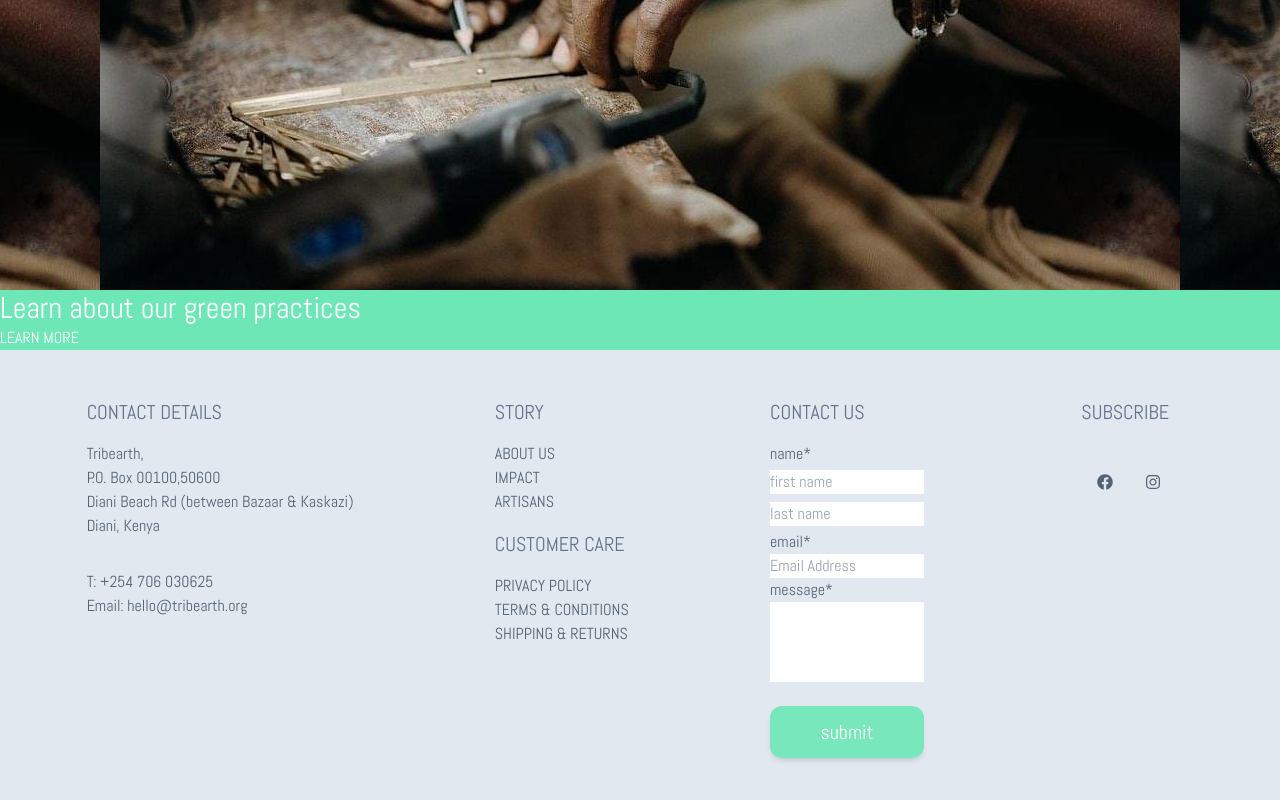
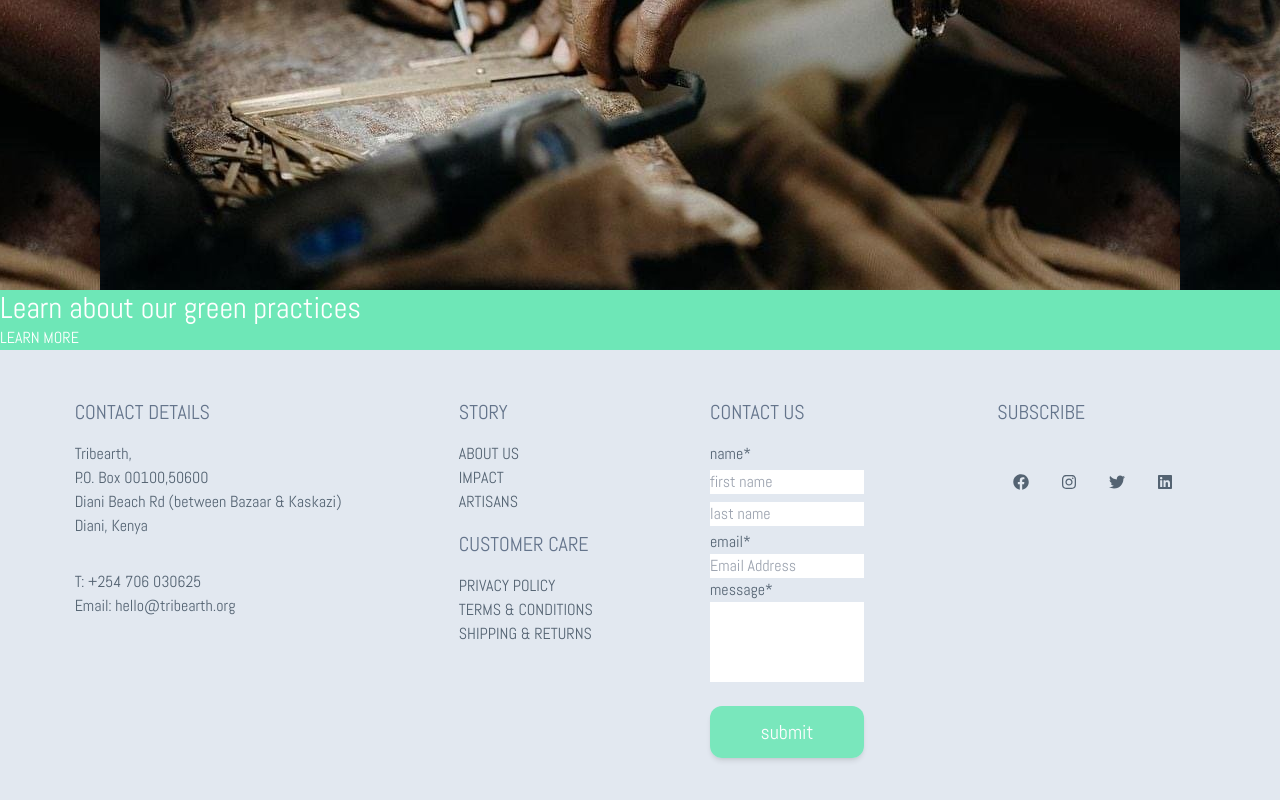
Before and after one commit to MatthewsRicky/tribearth, a React (Vite) app in the folder tribearth/: page / in a window 1280 px wide. Shown: the part 4708-5508 px from the top of the page. Built offline with nearby package versions, Linux system fonts and the light colour scheme; a web font is replaced by a local one.

Commit message:
Update Footer.jsx

```diff
--- a/tribearth/src/Components/Footer.jsx
+++ b/tribearth/src/Components/Footer.jsx
@@ -1,5 +1,5 @@
 import React from 'react'
-import { FaFacebook, FaInstagram } from 'react-icons/fa'
+import { FaFacebook, FaInstagram, FaLinkedin, FaTwitter } from 'react-icons/fa'
 
 function Footer() {
   return (
@@ -21,9 +21,9 @@ function Footer() {
         <div className='m-4 mx-auto'>
           <div>
             <h1 className='bold text-xl text-slate-500 my-4'>STORY</h1>
-            <h2>ABOUT US</h2>
-            <h2>IMPACT</h2>
-            <h2>ARTISANS</h2>
+            <h2 className='underlined'>ABOUT US</h2>
+            <h2 className='underlined'>IMPACT</h2>
+            <h2 className='underlined'>ARTISANS</h2>
           </div>
           <div>
             <h1 className='bold text-xl text-slate-500 my-4'>CUSTOMER CARE</h1>
@@ -61,6 +61,12 @@ function Footer() {
             <h1 className='p-4'>
               <FaInstagram />
             </h1>
+            <h1 className='p-4'>
+              <FaTwitter />
+            </h1>
+            <h1 className='p-4'>
+              <FaLinkedin />
+            </h1>
           </div>
         </div>
       </div>
```
